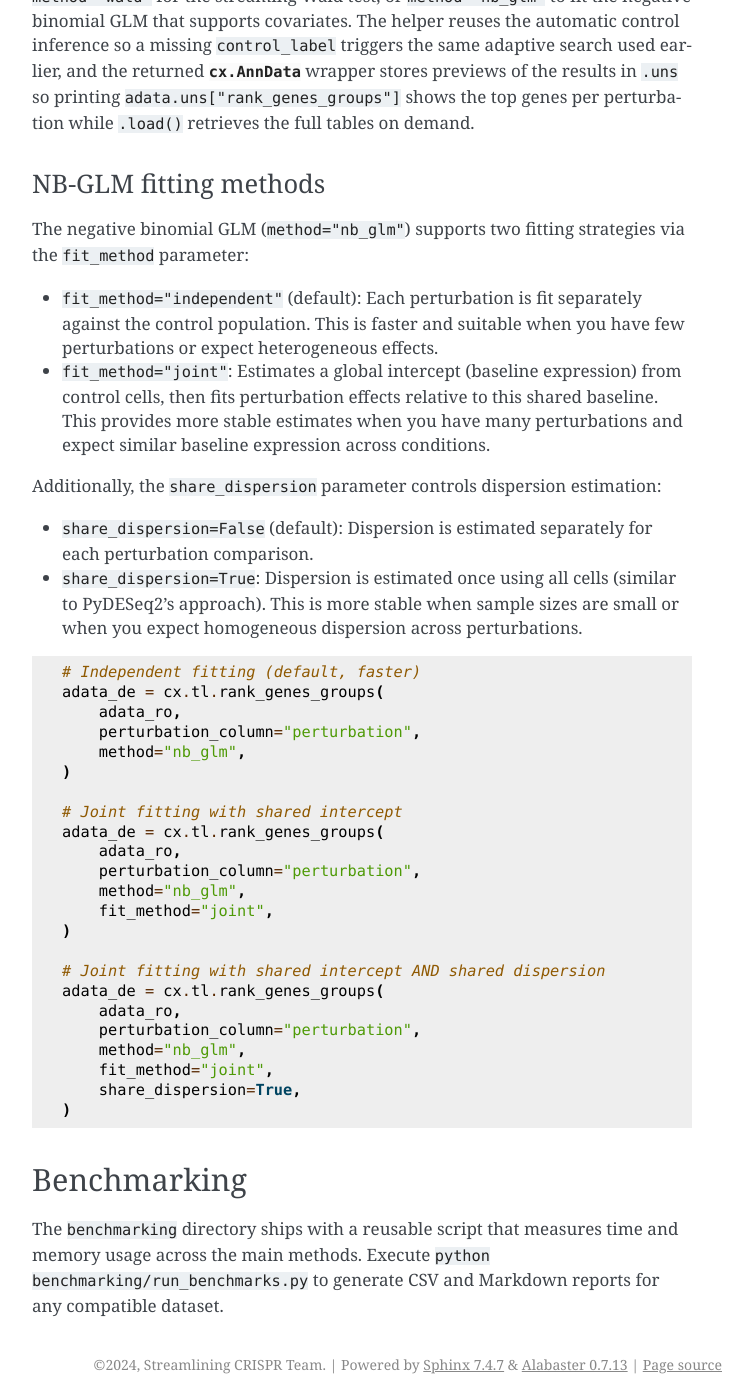
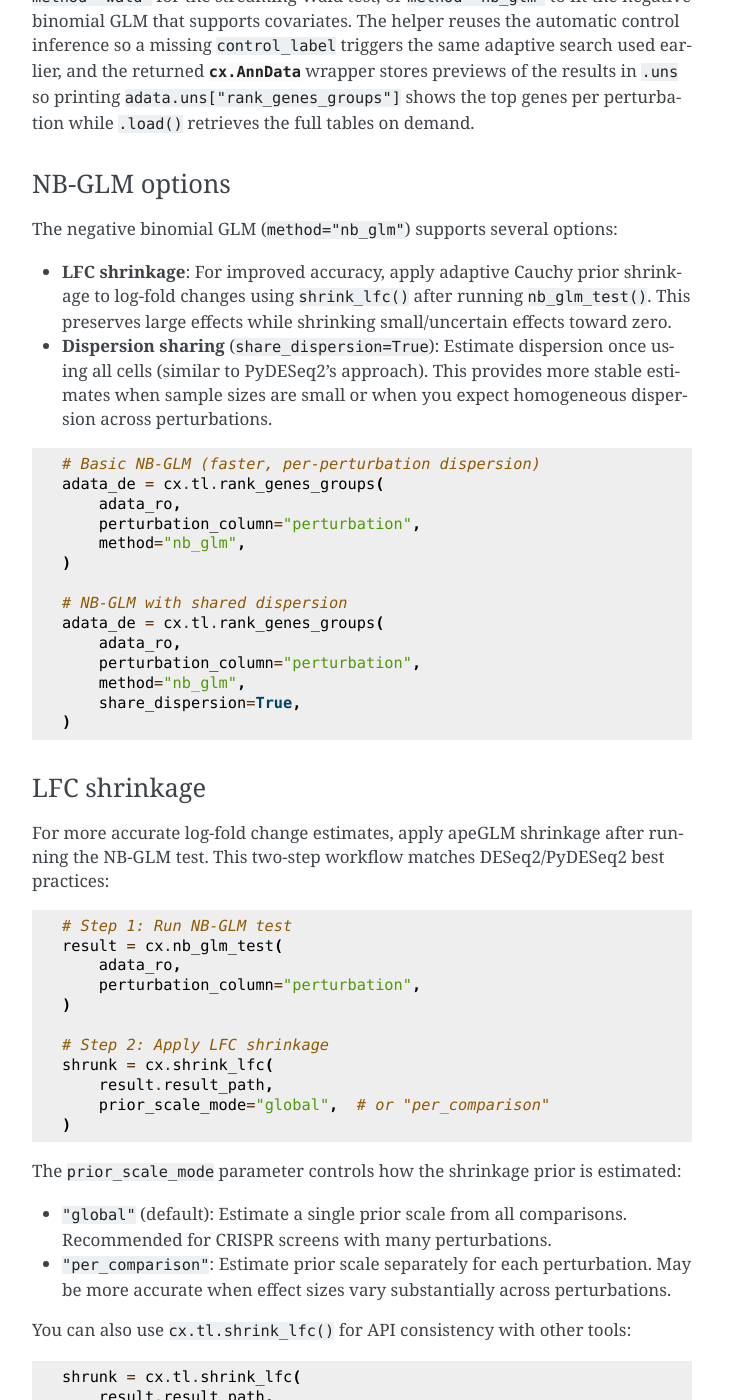
Before and after one commit to jaydu1/crispyx, a Sphinx documentation site: the page built from docs/usage.rst, in a window 1280 px wide and 1400 px high, scrolled down 2033 px. Shown: the whole window, without its empty margins (388-1141 px from the left). Built offline with Sphinx 7.4.7, drawn with Linux system fonts in a browser that asks for light colours; some of the changed text lies outside the part shown.

Commit message:
Update docs

```diff
--- a/docs/usage.rst
+++ b/docs/usage.rst
@@ -99,55 +99,94 @@ returned :class:`cx.AnnData` wrapper stores previews of the results in
 ``.uns`` so printing ``adata.uns["rank_genes_groups"]`` shows the top genes
 per perturbation while ``.load()`` retrieves the full tables on demand.
 
-NB-GLM fitting methods
-~~~~~~~~~~~~~~~~~~~~~~
+NB-GLM options
+~~~~~~~~~~~~~~
 
-The negative binomial GLM (``method="nb_glm"``) supports two fitting strategies
-via the ``fit_method`` parameter:
+The negative binomial GLM (``method="nb_glm"``) supports several options:
 
-* ``fit_method="independent"`` (default): Each perturbation is fit separately
-  against the control population. This is faster and suitable when you have
-  few perturbations or expect heterogeneous effects.
+* **LFC shrinkage**: For improved accuracy, apply adaptive Cauchy prior
+  shrinkage to log-fold changes using ``shrink_lfc()`` after running
+  ``nb_glm_test()``. This preserves large effects while shrinking
+  small/uncertain effects toward zero.
 
-* ``fit_method="joint"``: Estimates a global intercept (baseline expression)
-  from control cells, then fits perturbation effects relative to this shared
-  baseline. This provides more stable estimates when you have many perturbations
-  and expect similar baseline expression across conditions.
-
-Additionally, the ``share_dispersion`` parameter controls dispersion estimation:
-
-* ``share_dispersion=False`` (default): Dispersion is estimated separately for
-  each perturbation comparison.
-
-* ``share_dispersion=True``: Dispersion is estimated once using all cells
-  (similar to PyDESeq2's approach). This is more stable when sample sizes are
-  small or when you expect homogeneous dispersion across perturbations.
+* **Dispersion sharing** (``share_dispersion=True``): Estimate dispersion once
+  using all cells (similar to PyDESeq2's approach). This provides more stable
+  estimates when sample sizes are small or when you expect homogeneous
+  dispersion across perturbations.
 
 .. code-block:: python
 
-   # Independent fitting (default, faster)
+   # Basic NB-GLM (faster, per-perturbation dispersion)
    adata_de = cx.tl.rank_genes_groups(
        adata_ro,
        perturbation_column="perturbation",
        method="nb_glm",
    )
 
-   # Joint fitting with shared intercept
+   # NB-GLM with shared dispersion
    adata_de = cx.tl.rank_genes_groups(
        adata_ro,
        perturbation_column="perturbation",
        method="nb_glm",
-       fit_method="joint",
+       share_dispersion=True,
    )
 
-   # Joint fitting with shared intercept AND shared dispersion
-   adata_de = cx.tl.rank_genes_groups(
+LFC shrinkage
+~~~~~~~~~~~~~
+
+For more accurate log-fold change estimates, apply apeGLM shrinkage after
+running the NB-GLM test. This two-step workflow matches DESeq2/PyDESeq2
+best practices:
+
+.. code-block:: python
+
+   # Step 1: Run NB-GLM test
+   result = cx.nb_glm_test(
        adata_ro,
        perturbation_column="perturbation",
-       method="nb_glm",
-       fit_method="joint",
-       share_dispersion=True,
    )
+
+   # Step 2: Apply LFC shrinkage
+   shrunk = cx.shrink_lfc(
+       result.result_path,
+       prior_scale_mode="global",  # or "per_comparison"
+   )
+
+The ``prior_scale_mode`` parameter controls how the shrinkage prior is estimated:
+
+* ``"global"`` (default): Estimate a single prior scale from all comparisons.
+  Recommended for CRISPR screens with many perturbations.
+* ``"per_comparison"``: Estimate prior scale separately for each perturbation.
+  May be more accurate when effect sizes vary substantially across perturbations.
+
+You can also use ``cx.tl.shrink_lfc()`` for API consistency with other tools:
+
+.. code-block:: python
+
+   shrunk = cx.tl.shrink_lfc(
+       result.result_path,
+       prior_scale_mode="global",
+   )
+
+Resume and checkpointing
+~~~~~~~~~~~~~~~~~~~~~~~~
+
+Long-running differential expression analyses can be resumed after interruption
+using the ``resume`` and ``checkpoint_interval`` parameters:
+
+.. code-block:: python
+
+   # Enable checkpointing during long runs
+   result = cx.nb_glm_test(
+       adata_ro,
+       perturbation_column="perturbation",
+       resume=True,
+       checkpoint_interval=10,  # Save progress every 10 perturbations
+   )
+
+If interrupted, simply re-run the same command - completed perturbations will
+be skipped automatically. The checkpoint file ``<output>_progress.json`` is
+written atomically to prevent corruption.
 
 Benchmarking
 ------------
```
Also changed, not shown: CHANGELOG.md (added, +94 -0 lines), docs/Adamson_subset_results.rst (+12 -1 lines), docs/benchmarking.rst (+6 -6 lines), 1 other file.
